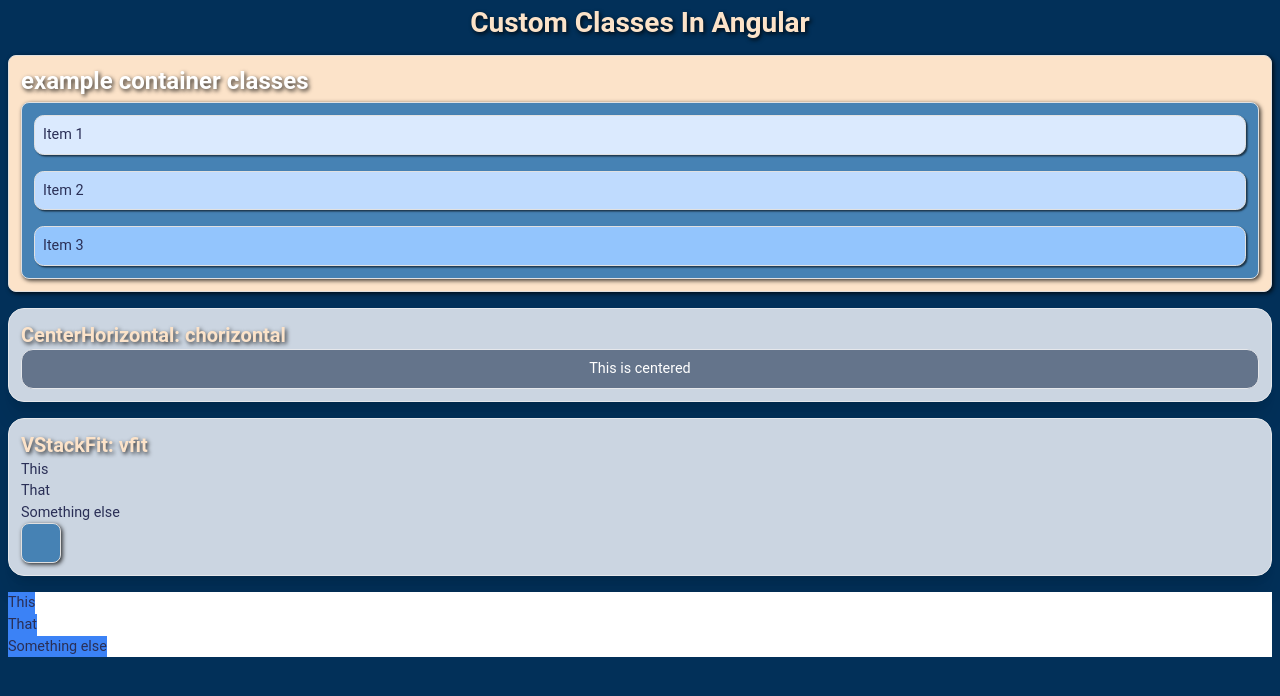
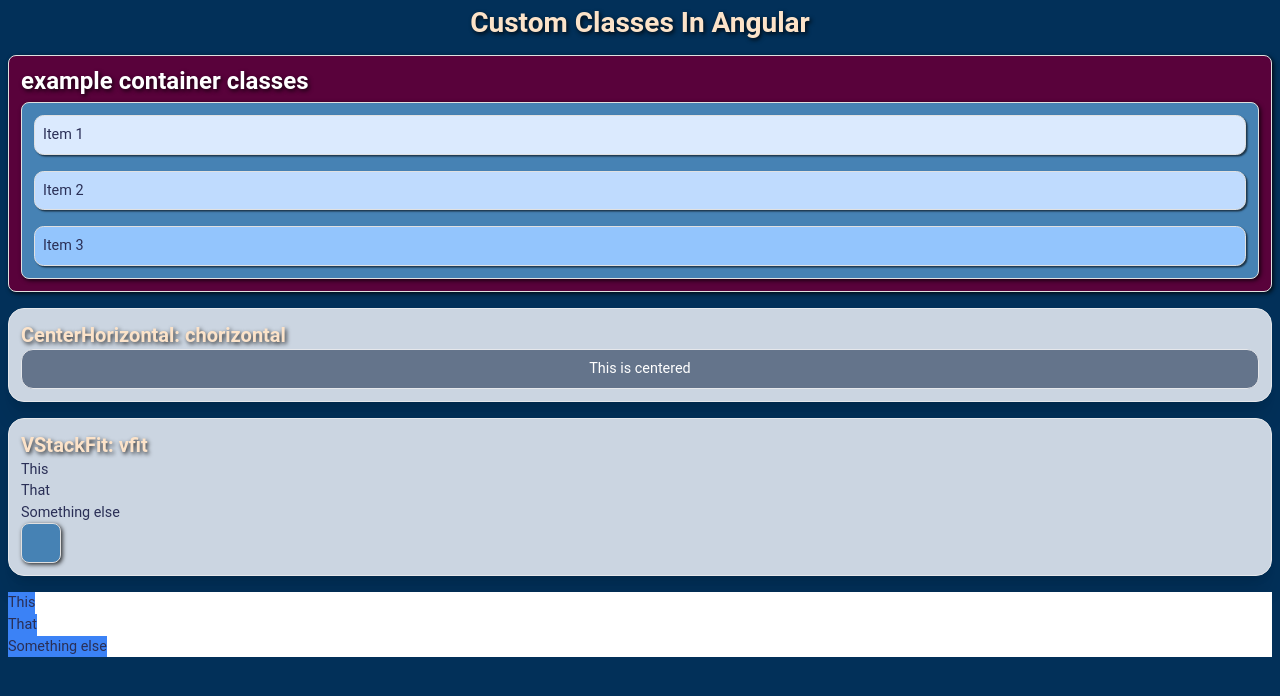
Before and after one commit to EvanMarie/learning-angular, an Angular app: page / in a window 1280 px wide. Shown: the top 696 px of the page. Built offline with nearby package versions, Linux system fonts and the light colour scheme.

Commit message:
relearning to love css

```diff
--- a/src/styles.css
+++ b/src/styles.css
@@ -107,7 +107,7 @@
 /* CUSTOM COMPONENT CLASSES  */
 
 .example-outer-container {
-  background-color: var(--one);
+  background-color: var(--six);
   border: 0.2vh solid #e0e0e0;
   border-radius: 1vh;
   padding: 1.5vh;
```
